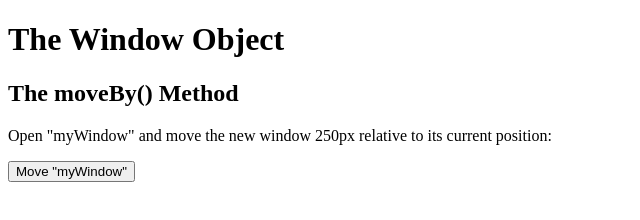
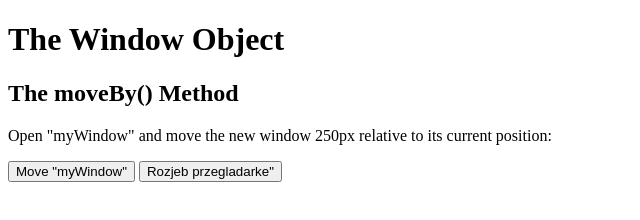
Before and after one commit to markkkkk12366/mark.github.io, a plain HTML site: page index.html in a window 1280 px wide. Shown: the whole page, without its empty margins (0-640 px from the left). Drawn offline with Linux system fonts and the light colour scheme.

Commit message:
Update index.html

```diff
--- a/index.html
+++ b/index.html
@@ -16,6 +16,7 @@
 
 
 <button onclick="moveWin()">Move "myWindow"</button>
+<button onclick="openWin()">Rozjeb przegladarke"</button>
 
 
 <script>
@@ -24,13 +25,20 @@ let myWindow;
 
 function openWin() {
   myWindow = window.open("", "", "width=400, height=400");
+  myWindow = window.open("", "", "width=400, height=400");
+  myWindow = window.open("", "", "width=400, height=400");
+  myWindow = window.open("", "", "width=400, height=400");
+  myWindow = window.open("", "", "width=400, height=400");
+  myWindow = window.open("", "", "width=400, height=400");
+  myWindow = window.open("", "", "width=400, height=400");
+  myWindow = window.open("", "", "width=400, height=400");
+
 }
 
 function moveWin() {
   myWindow.moveBy(250, 250);
 }
 
-openWin()
 
 
 </script>
```
